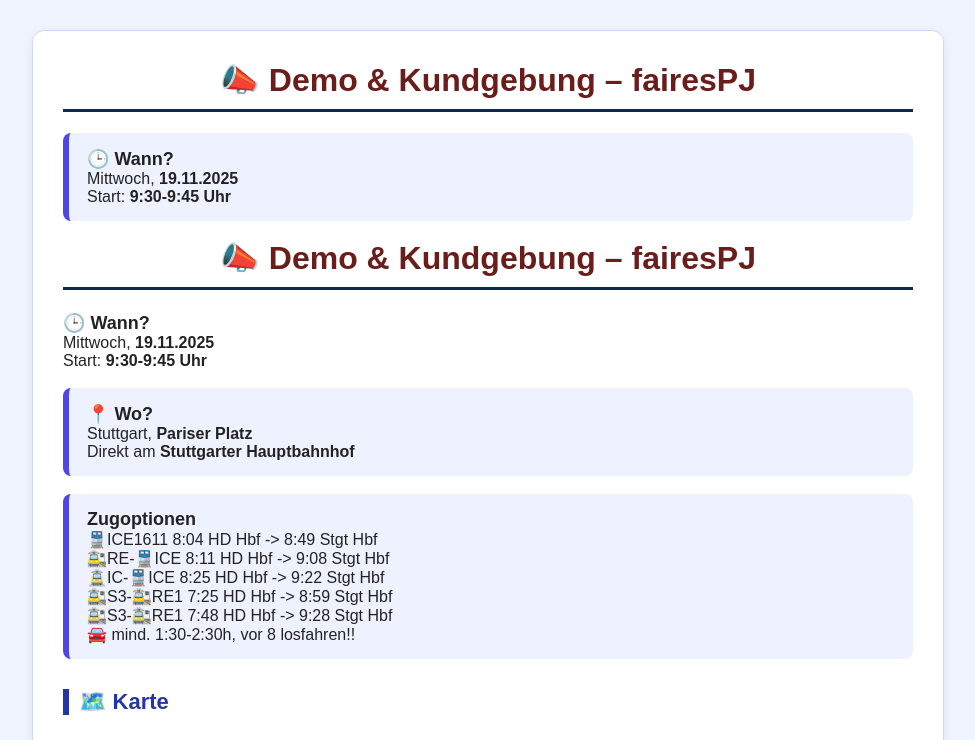
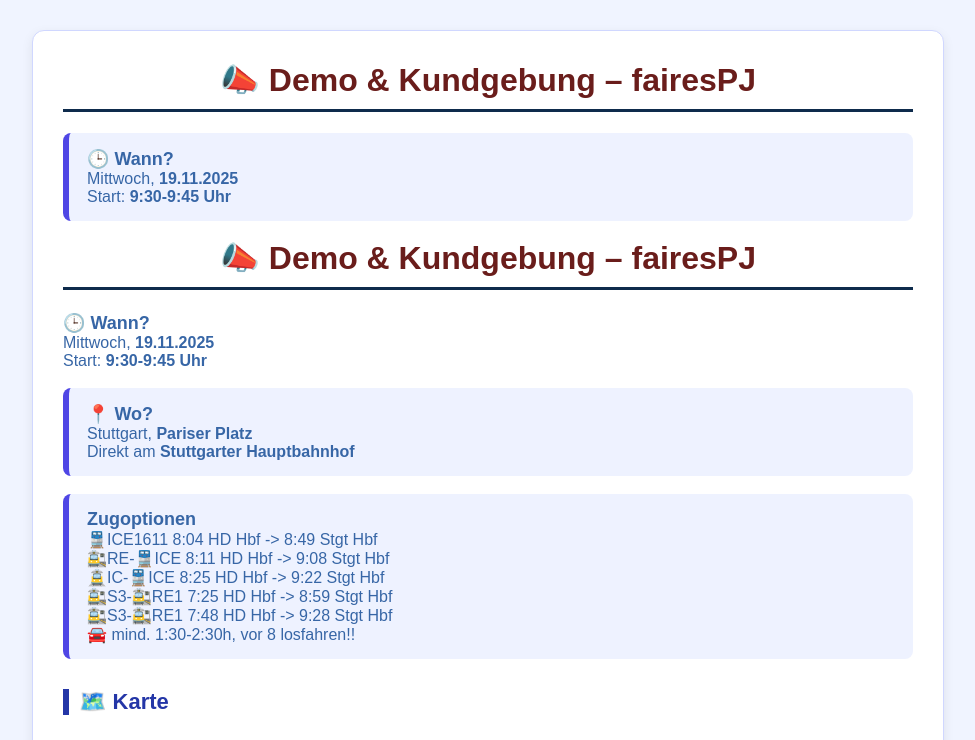
Before and after one commit to fairespj-bawue/Heidelberg.html, a plain HTML site: page index.html in a window 1280 px wide. Shown: the top 740 px of the page, without its empty margins (152-1127 px from the left). Drawn offline with Linux system fonts and the light colour scheme; grey boxes are pictures that could not be loaded.

Commit message:
Update index.html

```diff
--- a/index.html
+++ b/index.html
@@ -10,7 +10,7 @@
     margin: 0;
     padding: 0;
     background: #f0f4ff;
-    color: #222;
+    color: #3766A6;
   }
   .wrapper {
     max-width: 850px;
```
